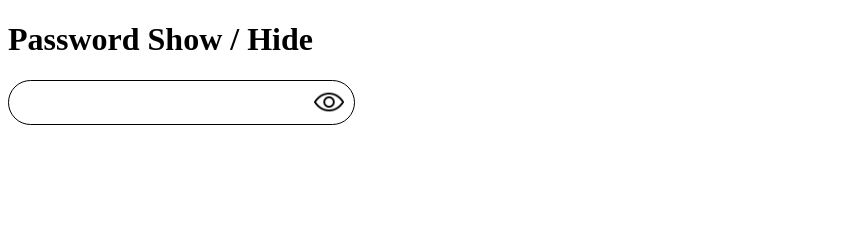
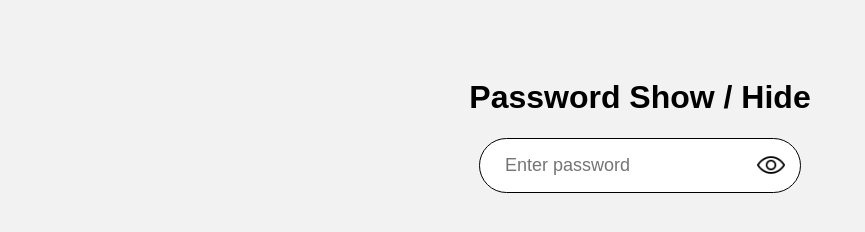
Before and after one commit to mayurilanjewar27/password-toggle, a plain HTML site: page index.html in a window 1280 px wide. Shown: the whole page, without its empty margins (0-865 px from the left). Drawn offline with Linux system fonts and the light colour scheme.

Commit message:
added info

```diff
--- a/index.html
+++ b/index.html
@@ -2,54 +2,70 @@
 <html>
 <head>
     <title>Password Toggle</title>
-</head>
 
     <style>
+        body{
+            font-family: Arial, sans-serif;
+            background: #f2f2f2;
+            padding: 50px;
+        }
+
+        h1{
+            text-align: center;
+        }
+
         .ico-toggle-password{
-        width: 30px;
+            width: 28px;
             cursor: pointer;
+            user-select: none;
         }
 
         .input-password{
-        padding: 5px 10px;
-        font-size: 20px;
+            padding: 8px 10px;
+            font-size: 18px;
             border: none;
-    }
-
-    .input-password:focus{
             outline: none;
         }
 
         .input-password-container{
-        border: 1px solid black;
+            border: 1px solid #000;
             width: fit-content;
             display: flex;
             align-items: center;
-        padding: 5px 10px;
+            padding: 8px 15px;
             border-radius: 40px;
             gap: 10px;
+            background: #fff;
+            margin: auto;
         }
     </style>
+</head>
 
 <body>
+
     <h1>Password Show / Hide</h1>
 
     <div class="input-password-container">
+        <input
+            type="password"
+            class="input-password"
+            id="input-password"
+            placeholder="Enter password"
+        >
 
-        <input type="password"
-               class="input-password"
-               id="input-password" />
-
-        <img src="show.png"
+        <img
+            src="show.png"
             class="ico-toggle-password"
             id="ico-toggle-password"
-             onclick="togglePassword()" />
+            onclick="togglePassword()"
+            alt="Toggle Password"
+        >
     </div>
 
     <script>
         function togglePassword(){
+            const inputElement = document.getElementById("input-password");
             const imgElement = document.getElementById("ico-toggle-password");
-            const inputElement = document.getElementById("input-password");
 
             if(inputElement.type === "password"){
                 inputElement.type = "text";
@@ -60,5 +76,6 @@
             }
         }
     </script>
+
 </body>
 </html>
```
Lines whose indentation alone changed are shown as unchanged.
